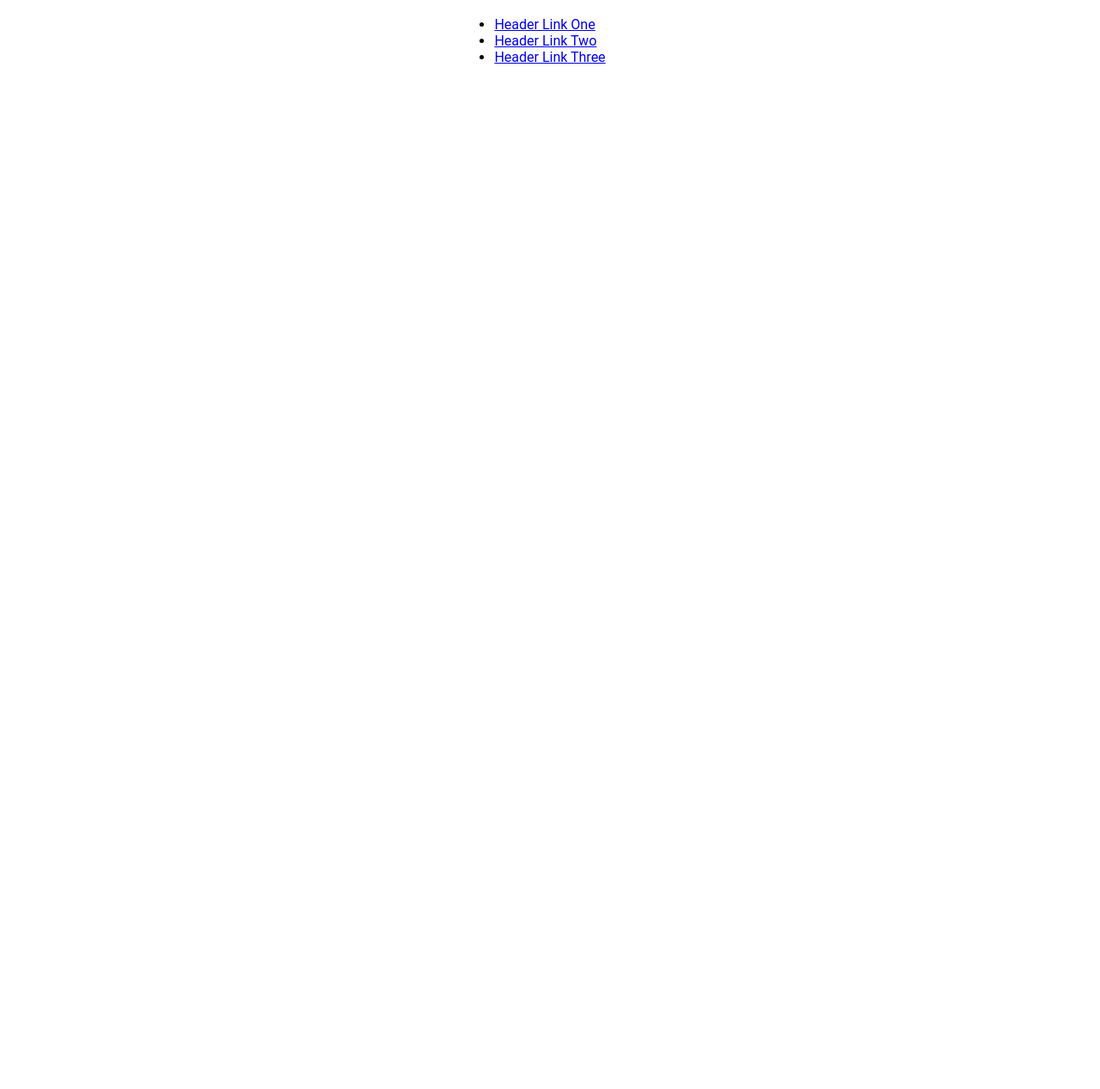
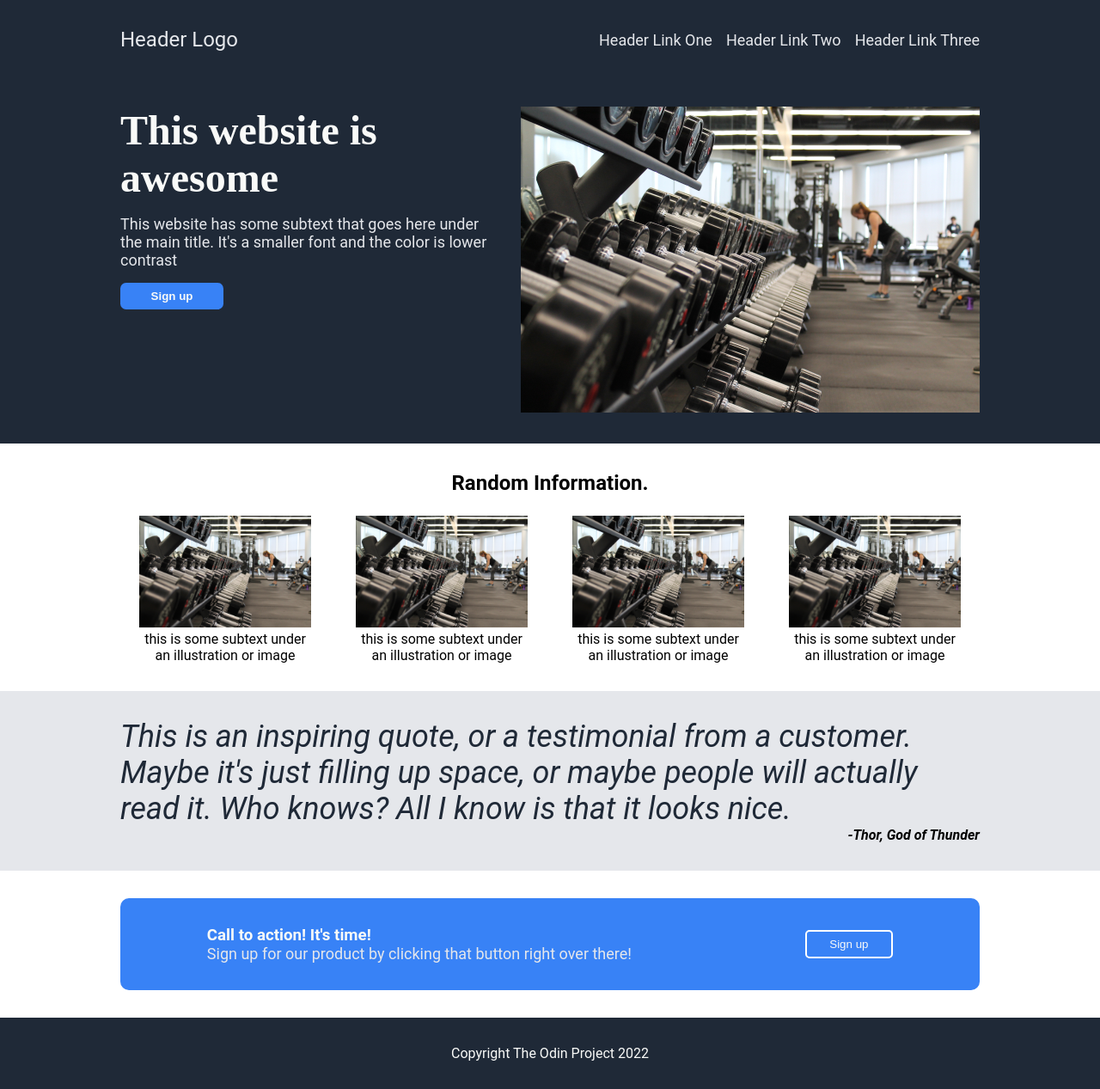
Before and after one commit to JimmyJimenez2400/LandingPageV2, a plain HTML site: page index.html in a window 1280 px wide. Shown: the whole page at 86% size. Before the commit the page ends 800 px from the top, so only its background shows below. Drawn offline with Linux system fonts and the light colour scheme.

Commit message:
Finish Version 1 of Landing Page

```diff
--- a/index.html
+++ b/index.html
@@ -8,33 +8,80 @@
     <title>Work Out</title>
 </head>
 <body>
-    <div id="container">
-        <header id="header">
+    <div id="header-container">
+        <div class="header">
             <div class="logo">
-                <img src="" alt="">
+                <a href="#">Header Logo</a>
             </div>
             <ul class="nav-list">
                 <li><a href="#">Header Link One</a></li>
                 <li><a href="#">Header Link Two</a></li>
                 <li><a href="#">Header Link Three</a></li>
             </ul>
-        </header>
-        <main id="main">
-
-        </main>
-        <section id="random">
-
-        </section>
-        <section id="quote">
-
-        </section>
-        <section id="signUp">
-
-        </section>
-        <footer id="footer">
-
-        </footer>
+        </div>
     </div>
-
+    <div id="main-container">
+        <div class="main">
+            <div class="row main-left">
+                <h1>This website is awesome</h1>
+                <p>This website has some subtext that goes here under the main title. It's a smaller font and the color is lower contrast</p>
+                <button class="signup">
+                    Sign up
+                </button>
+            </div>
+            <div class="row main-right">
+                <img src="./img/mainPic.jpg" alt="Gym Picture">
+            </div>
+        </div>
+    </div>
+    <div id="random-container">
+        <div class="random">
+            <h2>Random Information.</h2>
+            <div class="cards">
+                <div class="card-item">
+                    <img src="./img/mainPic.jpg" alt="">
+                    <p>this is some subtext under an illustration or image</p>
+                </div>
+                <div class="card-item">
+                    <img src="./img/mainPic.jpg" alt="">
+                    <p>this is some subtext under an illustration or image</p>
+                </div>
+                <div class="card-item">
+                    <img src="./img/mainPic.jpg" alt="">
+                    <p>this is some subtext under an illustration or image</p>
+                </div>
+                <div class="card-item">
+                    <img src="./img/mainPic.jpg" alt="">
+                    <p>this is some subtext under an illustration or image</p>
+                </div>
+            </div>
+        </div>
+    </div>
+    <div id="quote-container">
+        <div class="quote">
+            <div class="quote-text">
+                <p>This is an inspiring quote, or a testimonial from a customer. Maybe it's just filling up space, or maybe people will actually read it. Who knows? All I know is that it looks nice.</p>
+            </div>
+            <div class="quote-author">
+                <cite>-Thor, God of Thunder</cite>
+            </div>
+        </div>
+    </div>
+    <div id="signup-container">
+        <div class="signup">
+            <div class="signup-left">
+                <h3>Call to action! It's time!</h3>
+                <p>Sign up for our product by clicking that button right over there!</p>
+            </div>
+            <div class="signup-right">
+                <button>Sign up</button>
+            </div>
+        </div>
+    </div>
+    <div id="footer-container">
+        <div class="footer">
+            <p>Copyright The Odin Project 2022</p>
+        </div>
+    </div>
 </body>
 </html>
--- a/styles.css
+++ b/styles.css
@@ -1,3 +1,12 @@
+:root{
+    --dark-background-color: #1F2937;
+    --hero-main-text: #F9FAF8;
+    --hero-secondary-text: #E5E7EB;
+    --button-color: #3882F6;
+    --information-text: #1F2937;
+    --quote-background-color: #E5E7EB;
+}
+
 *{
     margin: 0;
     padding: 0;
@@ -9,7 +18,231 @@ body{
     font-family: 'Roboto',sans-serif;
 }
 
-#container{
+a{
+    text-decoration: none;
+    color: var(--hero-secondary-text);
+}
+
+ul{
+    list-style: none;
+}
+
+img{
+    height: auto;
+    width: 400px;
+}
+
+#header-container{
     display: flex;
     justify-content: center;
+    padding: 2rem 0;
+    background-color: var(--dark-background-color);
 }
+
+.header{
+    width: 1000px;
+    color: var(--hero-main-text);
+    display: flex;
+    justify-content: space-between;
+    align-items: center;
+}
+
+.header .logo{
+    font-size: 24px;
+    color: var(--hero-main-text);
+}
+
+.nav-list{
+    display: flex;
+    gap: 1em;
+    flex-wrap: wrap;
+}
+
+.nav-list li{
+    font-size: 18px;
+    color: var(--hero-secondary-text);
+}
+
+/* Main */
+#main-container{
+    display: flex;
+    justify-content: center;
+    padding: 2rem 0;
+    background-color: var(--dark-background-color);
+    color: var(--hero-main-text);
+}
+
+.main{
+    display: flex;
+    gap: 2rem;
+    width: 1000px;
+    justify-content: space-between;
+}
+
+
+.main-left{
+    display: flex;
+    flex-direction: column;
+    gap: 1rem;
+    flex: 1;
+}
+
+.main-left h1{
+    font-size: 48px;
+    font-family: bold;
+    color: var(--hero-main-text);
+}
+
+.main-left p{
+    font-size: 18px;
+    color: var(--hero-secondary-text);
+}
+
+.main-left .signup{
+    background-color: var(--button-color);
+    color: var(--hero-main-text);
+    font-weight: bold;
+    width: 120px;
+    border: none;
+    border-radius: 0.5em;
+    padding: 0.6em 2em;
+}
+
+.main-right{
+    flex: 1 1 10%;
+}
+
+.main-right img{
+    width: 100%;
+}
+
+/* Random*/
+
+#random-container{
+    display: flex;
+    justify-content: center;
+    padding: 2rem 0;
+    flex-wrap: wrap;
+}
+
+.random{
+    display: flex;
+    flex-direction: column;
+    text-align: center;
+    width: 1000px;
+    flex-wrap: wrap;
+}
+
+.random .cards{
+    display: flex;
+    gap: 52px;
+    justify-content: center;
+}
+
+.cards{
+    flex-wrap: wrap;
+}
+
+.random .card-item{
+    max-width: 200px;
+}
+
+.random h2{
+    margin-bottom: 1em;
+}
+
+.card-item img{
+    border: 90px;
+    width: 100%;
+    height: 130px;
+}
+
+/* Quote */
+
+#quote-container{
+    display: flex;
+    justify-content: center;
+    padding: 2rem 0;
+    background-color: var(--quote-background-color);
+    flex-basis: 90%;
+
+}
+
+.quote{
+    display: flex;
+    flex-direction: column;
+    width: 1000px;
+}
+
+.quote p{
+    font-size: 36px;
+    font-style: italic;
+    color: var(--information-text);
+}
+
+.quote-author{
+    align-self: flex-end;
+    font-weight: bold;
+}
+
+/* sign up */
+
+#signup-container{
+    display: flex;
+    padding: 2rem 0;
+    justify-content: center;
+}
+
+.signup{
+    padding: 2em 0;
+    width: 1000px;
+
+    border-radius: 10px;
+    background-color: var(--button-color);
+    display: flex;
+    justify-content: space-around;
+    align-items: center;
+}
+
+.signup-left{
+    display: flex;
+    flex-direction: column;
+}
+
+.signup-left h3{
+    color: var(--hero-main-text);
+}
+
+.signup-left p{
+    font-size: 18px;
+    color: var(--hero-secondary-text);
+}
+
+.signup-right button{
+    border: 2px solid white;
+    padding: 0.5em 2em;
+    border-radius: 5px;
+    background-color: var(--button-color);
+    color: var(--hero-main-text);
+}
+
+
+
+
+/* footer */
+
+#footer-container{
+    display: flex;
+    align-items: center;
+    justify-content: center;
+    background-color: var(--dark-background-color);
+
+}
+
+.footer{
+    width: 1000px;
+    display: flex;
+    color: var(--hero-main-text);
+    padding: 2em 0;
+    justify-content: center;
+}
```
Also changed, not shown: img/mainPic.jpg (added).
